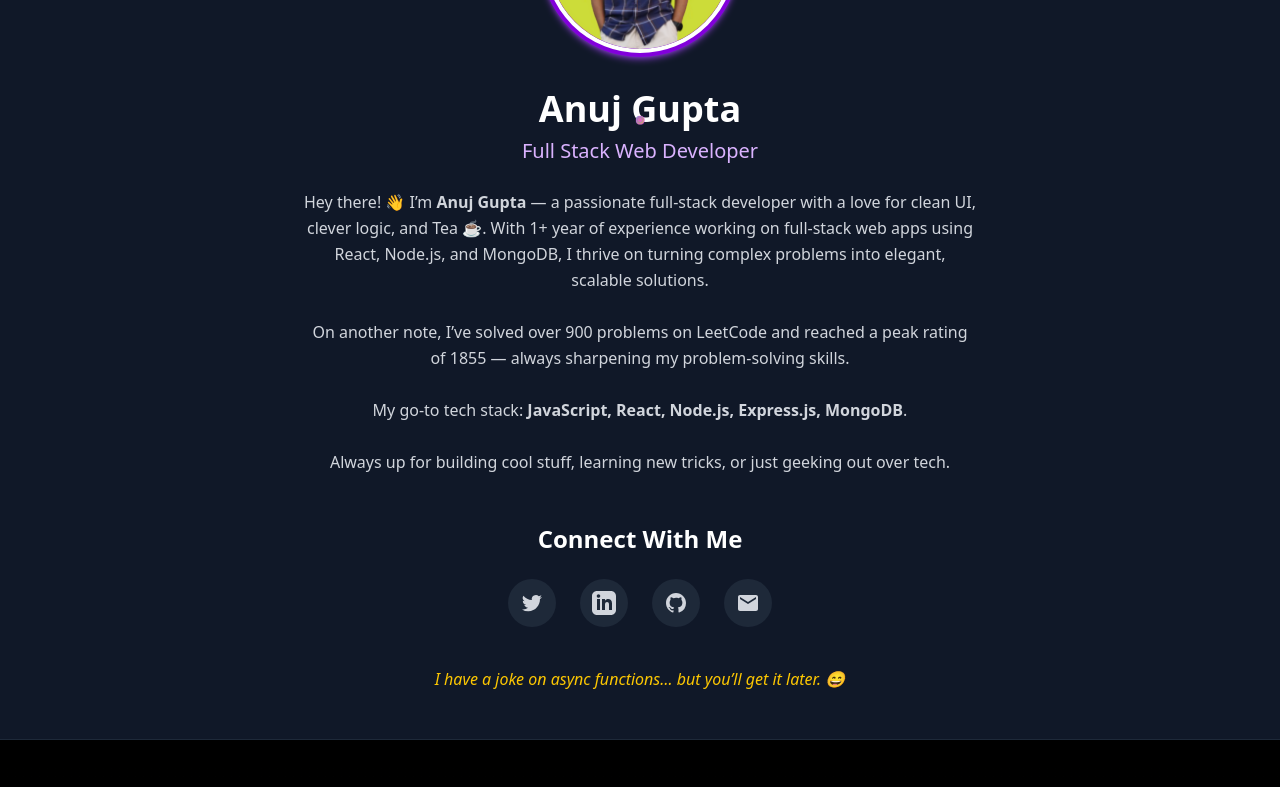
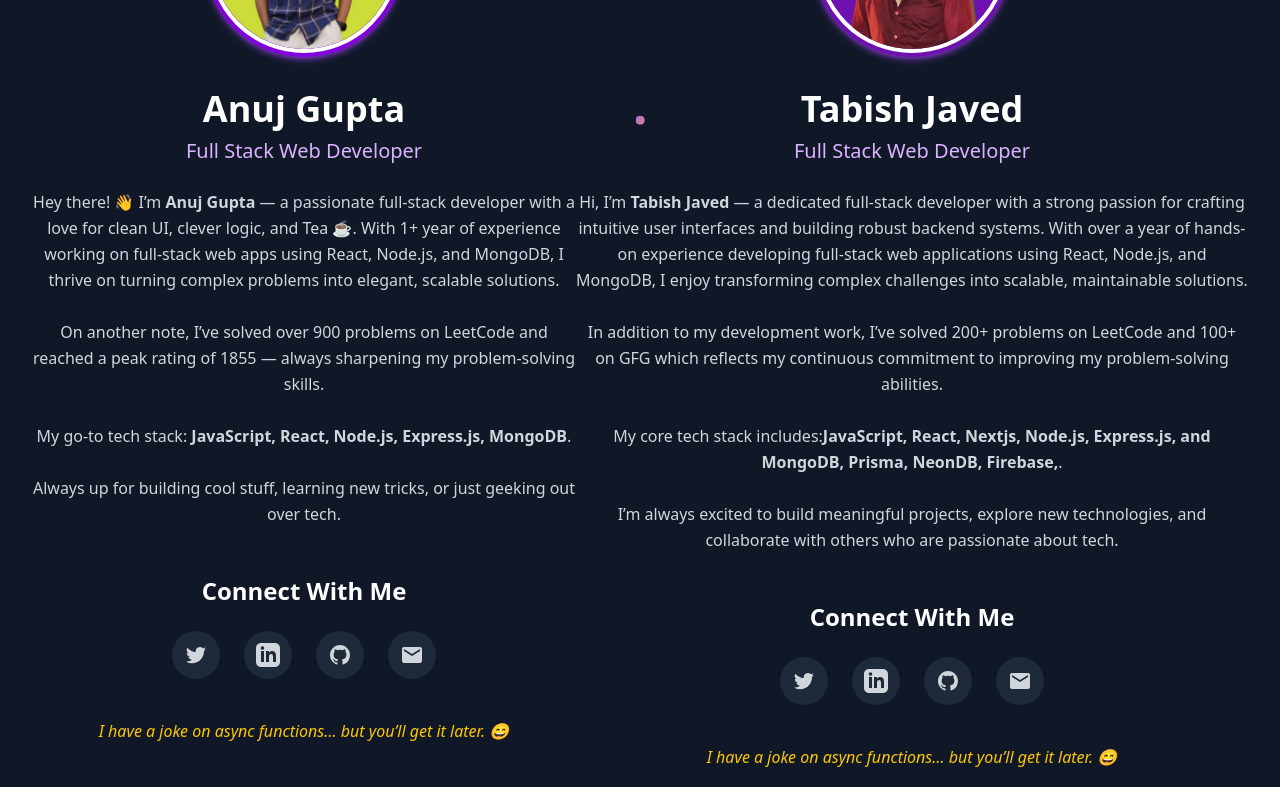
Before and after one commit to a-nuj1/CP-Application-Frontend, a React (Vite) app: page /aboutme in a window 1280 px wide. Shown: the part 280-1067 px from the top of the page. Built offline with nearby package versions, Linux system fonts and the light colour scheme; a web font is replaced by a local one.

Commit message:
tabishintro

```diff
--- a/src/components/Extras/MeetDeveloper.jsx
+++ b/src/components/Extras/MeetDeveloper.jsx
@@ -1,6 +1,7 @@
 import { motion } from "framer-motion";
 import { useEffect, useState } from "react";
 import LogoImg from "../../assets/pp.png";
+import Tabish from "@/assets/bgre.png";
 
 const MeetDeveloper = () => {
   const [isVisible, setIsVisible] = useState(false);
@@ -98,6 +99,7 @@ const MeetDeveloper = () => {
       variants={containerVariants}
       className="min-h-screen bg-gray-900 py-12 px-4 sm:px-6 lg:px-8"
     >
+      <div className="flex">
         <div className="max-w-2xl mx-auto">
           {/* Profile Section */}
           <motion.div
@@ -136,13 +138,15 @@ const MeetDeveloper = () => {
             >
               Hey there! 👋 I’m <strong>Anuj Gupta</strong> — a passionate
               full-stack developer with a love for clean UI, clever logic, and
-            Tea ☕. With 1+ year of experience working on full-stack web
-            apps using React, Node.js, and MongoDB, I thrive on turning complex
+              Tea ☕. With 1+ year of experience working on full-stack web apps
+              using React, Node.js, and MongoDB, I thrive on turning complex
               problems into elegant, scalable solutions.
-            <br/>
               <br />
-            On another note, I’ve solved over 900 problems on LeetCode and reached a peak rating of 1855  — always sharpening my problem-solving skills.
-            <br/>
+              <br />
+              On another note, I’ve solved over 900 problems on LeetCode and
+              reached a peak rating of 1855 — always sharpening my
+              problem-solving skills.
+              <br />
               <br />
               My go-to tech stack:{" "}
               <strong>JavaScript, React, Node.js, Express.js, MongoDB</strong>
@@ -197,6 +201,110 @@ const MeetDeveloper = () => {
             </p>
           </motion.div>
         </div>
+
+        <div className="max-w-2xl mx-auto">
+          {/* Profile Section */}
+          <motion.div
+            variants={itemVariants}
+            className="flex flex-col items-center text-center mb-12"
+          >
+            <motion.div
+              whileHover={{ scale: 1.1, rotate: 2 }}
+              transition={{ type: "spring", stiffness: 400 }}
+              className="mb-8 bg-purple-800 p-1 rounded-full shadow-md shadow-purple-500/50 hover:shadow-purple-400/70 transition-shadow duration-300"
+            >
+              <img
+                src={Tabish}
+                alt="Tabish Javed"
+                className="w-48 h-48 rounded-full object-cover border-4 border-white"
+              />
+            </motion.div>
+
+            <motion.h1
+              className="text-4xl font-bold text-white mb-2"
+              variants={itemVariants}
+            >
+              Tabish Javed
+            </motion.h1>
+
+            <motion.p
+              className="text-xl text-purple-300 mb-6"
+              variants={itemVariants}
+            >
+              Full Stack Web Developer
+            </motion.p>
+
+            <motion.p
+              className="text-gray-300 leading-relaxed"
+              variants={itemVariants}
+            >
+              Hi, I’m <strong>Tabish Javed</strong> — a dedicated full-stack developer with a
+              strong passion for crafting intuitive user interfaces and building
+              robust backend systems. With over a year of hands-on experience
+              developing full-stack web applications using React, Node.js, and
+              MongoDB, I enjoy transforming complex challenges into scalable,
+              maintainable solutions.
+              <br />
+              <br />
+              In addition to my development work, I’ve solved 200+ problems on
+              LeetCode and 100+ on GFG which reflects my
+              continuous commitment to improving my problem-solving abilities.
+              <br />
+              <br />
+              My core tech stack includes:
+              <strong>JavaScript, React, Nextjs, Node.js, Express.js, and MongoDB, Prisma, NeonDB, Firebase,</strong>.
+              <br />
+              <br />
+              I’m always excited to build meaningful projects, explore new
+              technologies, and collaborate with others who are passionate about
+              tech.
+            </motion.p>
+          </motion.div>
+
+          {/* Connect Section */}
+          <motion.div
+            variants={cardVariants}
+            initial="offscreen"
+            whileInView="onscreen"
+            viewport={{ once: true, amount: 0.2 }}
+            className="text-center"
+          >
+            <h2 className="text-2xl font-bold text-white mb-6">
+              Connect With Me
+            </h2>
+            <motion.div className="flex justify-center space-x-6">
+              {socialLinks.map((link, index) => (
+                <motion.a
+                  key={link.name}
+                  custom={index}
+                  variants={itemVariants}
+                  href={link.url}
+                  target="_blank"
+                  rel="noopener noreferrer"
+                  className="relative group p-3 rounded-full bg-gray-800 hover:bg-gray-700 transition-all duration-300"
+                  whileHover={{ y: -5 }}
+                  whileTap={{ scale: 0.9 }}
+                >
+                  <span className="absolute inset-0 rounded-full bg-gradient-to-br from-indigo-500 to-purple-600 opacity-0 group-hover:opacity-100 transition-opacity duration-300"></span>
+                  <span className="relative flex items-center justify-center w-6 h-6 text-gray-300 group-hover:text-white">
+                    {link.icon}
+                  </span>
+                  <span className="absolute -bottom-8 left-1/2 transform -translate-x-1/2 opacity-0 group-hover:opacity-100 text-xs text-purple-300 transition-opacity duration-300 whitespace-nowrap">
+                    {link.name}
+                  </span>
+                </motion.a>
+              ))}
+            </motion.div>
+          </motion.div>
+
+          {/* Fun Quote */}
+          <motion.div variants={itemVariants} className="mt-10 text-center">
+            <p className="text-yellow-400 italic">
+              I have a joke on async functions… but you’ll get it later. 😄
+            </p>
+          </motion.div>
+        </div>
+      </div>
     </motion.div>
   );
 };
```
Also changed, not shown: src/assets/bgre.png (added). Lines whose indentation alone changed are shown as unchanged.
